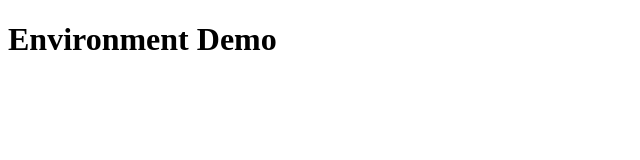
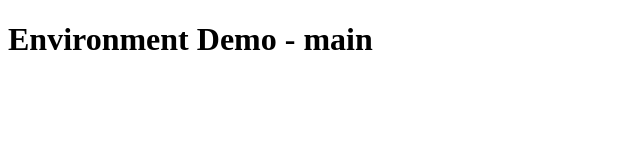
Before and after one commit to joshuavisperas/environment-demo, a plain HTML site: page index.html in a window 1280 px wide. Shown: the whole page, without its empty margins (0-640 px from the left). Drawn offline with Linux system fonts and the light colour scheme.

Commit message:
Update index.html

```diff
--- a/index.html
+++ b/index.html
@@ -7,6 +7,6 @@
     <title>Document</title>
 </head>
 <body>
-    <h1>Environment Demo</h1>
+    <h1>Environment Demo - main</h1>
 </body>
 </html>
```
